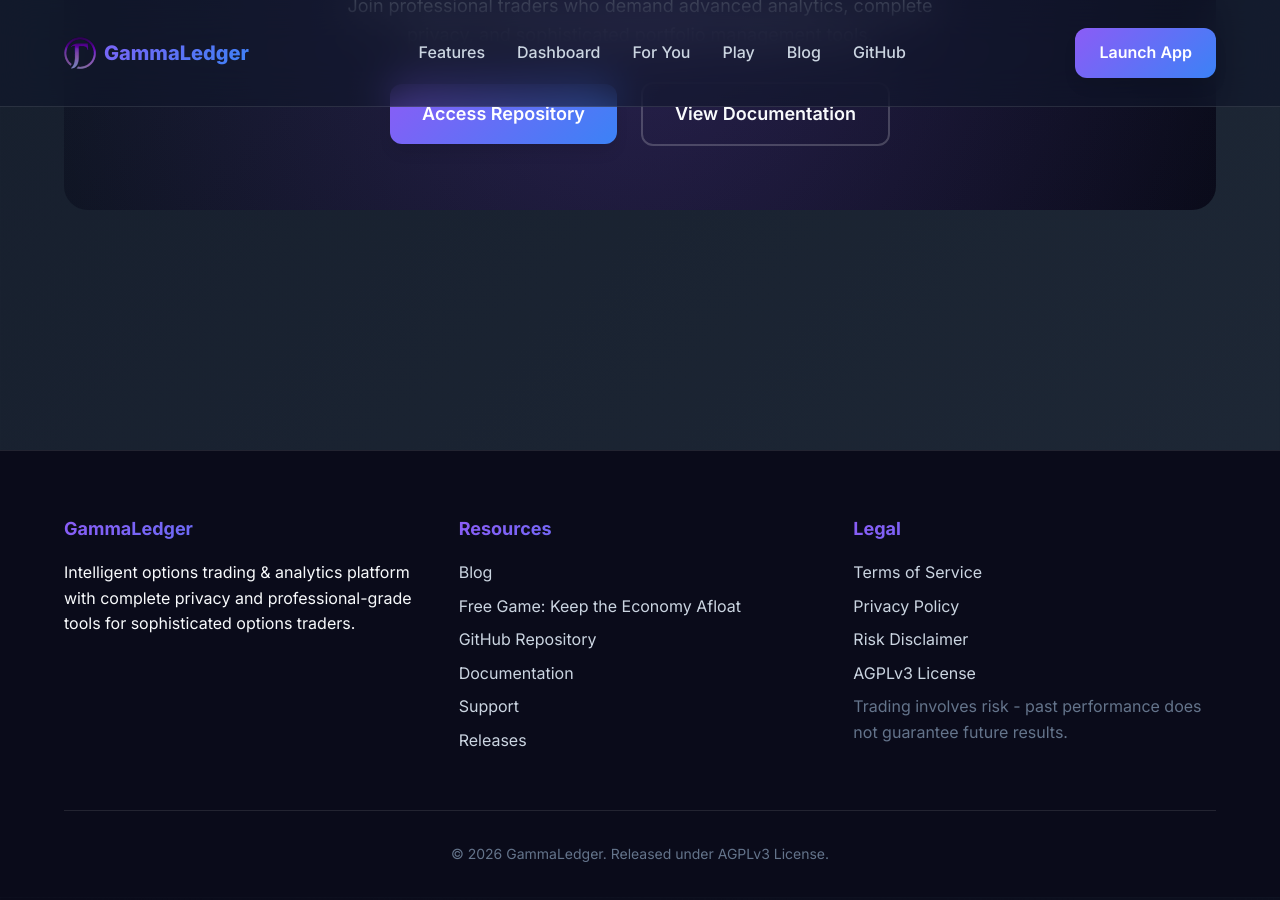
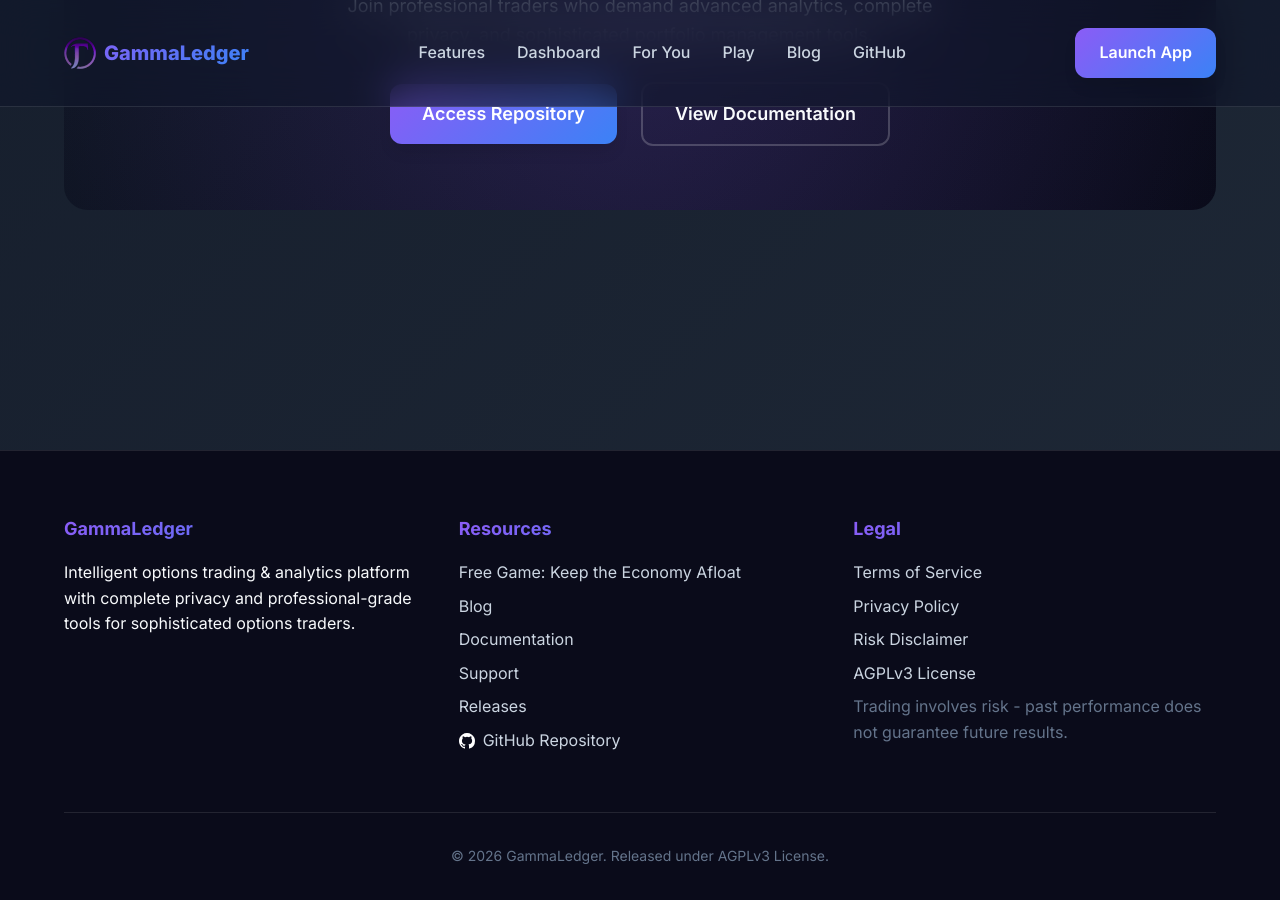
Before and after one commit to r-brown/GammaLedger, a Jekyll site: the page built from website/index.html, in a window 1280 px wide and 900 px high, scrolled down 5360 px. Built offline with Jekyll 4.4.1, drawn with Linux system fonts in a browser that asks for light colours.

Commit message:
Reorg footer

```diff
--- a/website/_includes/footer.html
+++ b/website/_includes/footer.html
@@ -8,12 +8,12 @@
             <div class="footer-section">
                 <h3>Resources</h3>
                 <ul class="footer-links">
+                    <li><a href="/keep-the-economy-afloat/">Free Game: Keep the Economy Afloat</a></li>
                     <li><a href="/blog/">Blog</a></li>
-                    <li><a href="/keep-the-economy-afloat/">Free Game: Keep the Economy Afloat</a></li>
-                    <li><a href="https://github.com/r-brown/GammaLedger" target="_blank" rel="noopener noreferrer">GitHub Repository</a></li>
                     <li><a href="https://github.com/r-brown/GammaLedger/wiki" target="_blank" rel="noopener noreferrer">Documentation</a></li>
                     <li><a href="https://github.com/r-brown/GammaLedger/issues" target="_blank" rel="noopener noreferrer">Support</a></li>
                     <li><a href="https://github.com/r-brown/GammaLedger/releases" target="_blank" rel="noopener noreferrer">Releases</a></li>
+                    <li><a href="https://github.com/r-brown/GammaLedger" target="_blank" rel="noopener noreferrer" style="display:inline-flex;align-items:center;gap:0.5rem"><svg width="16" height="16" viewBox="0 0 16 16" fill="#fff" aria-hidden="true" focusable="false"><path d="M8 0C3.58 0 0 3.58 0 8c0 3.54 2.29 6.53 5.47 7.59.4.07.55-.17.55-.38 0-.19-.01-.82-.01-1.49-2.01.37-2.53-.49-2.69-.94-.09-.23-.48-.94-.82-1.13-.28-.15-.68-.52-.01-.53.63-.01 1.08.58 1.23.82.72 1.21 1.87.87 2.33.66.07-.52.28-.87.51-1.07-1.78-.2-3.64-.89-3.64-3.95 0-.87.31-1.59.82-2.15-.08-.2-.36-1.02.08-2.12 0 0 .67-.21 2.2.82a7.6 7.6 0 0 1 4 0c1.53-1.04 2.2-.82 2.2-.82.44 1.1.16 1.92.08 2.12.51.56.82 1.27.82 2.15 0 3.07-1.87 3.75-3.65 3.95.29.25.54.73.54 1.48 0 1.07-.01 1.93-.01 2.2 0 .21.15.46.55.38A8.01 8.01 0 0 0 16 8c0-4.42-3.58-8-8-8Z"/></svg>GitHub Repository</a></li>
                 </ul>
             </div>
             <div class="footer-section">
```
